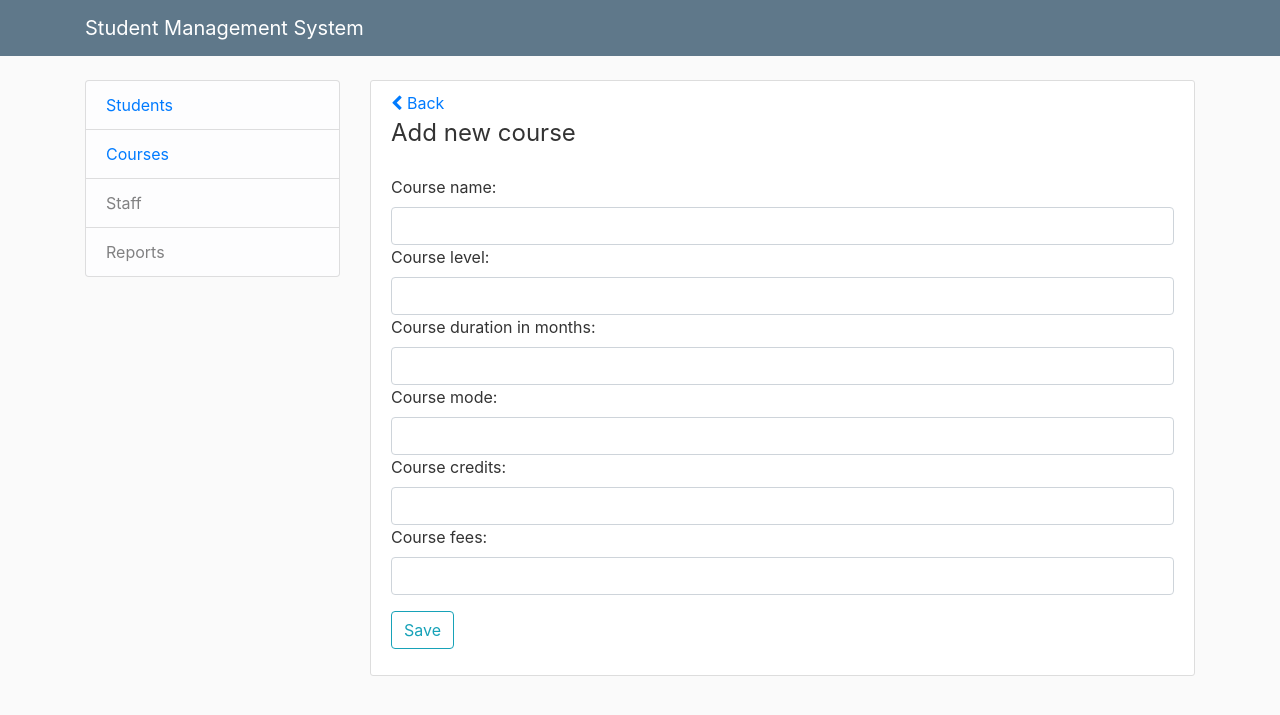
After one commit to ShanjidaS/StudentManagementSystem, a Django app: page /management/courses/add-course in a window 1280 px wide. The commit adds this page. Shown: the top 715 px of the page. Run offline with Django 3.2, Linux system fonts and the light colour scheme; some libraries are stand-ins or nearby versions.

Commit message:
Created a course model and course related templates and views.

```diff
--- a/management/admin.py
+++ b/management/admin.py
@@ -1,5 +1,6 @@
 from django.contrib import admin
-from .models import Person, Student
+from .models import Person, Student, Course
 
 admin.site.register(Person)
 admin.site.register(Student)
+admin.site.register(Course)
--- a/management/forms.py
+++ b/management/forms.py
@@ -6,7 +6,7 @@ class RegisterStudent(forms.Form):
     first_name = forms.CharField(max_length=50, widget=forms.TextInput(attrs={'class' : 'form-control'}))
     last_name = forms.CharField(max_length=50, widget=forms.TextInput(attrs={'class' : 'form-control'}))
     date_of_birth = forms.DateField(widget=forms.TextInput(attrs={'class' : 'form-control'}))
-    email = forms.CharField(max_length = 50, widget=forms.TextInput(attrs={'class' : 'form-control'}))
+    email = forms.EmailField(max_length = 50, widget=forms.TextInput(attrs={'class' : 'form-control'}))
     phone = forms.CharField(max_length=20, widget=forms.TextInput(attrs={'class' : 'form-control'}))
     address = forms.CharField(max_length=200, widget=forms.TextInput(attrs={'class' : 'form-control'}))
     degree_name = forms.CharField(max_length=50, widget=forms.TextInput(attrs={'class' : 'form-control'}))
@@ -23,3 +23,11 @@ class EditStudentDetails(forms.Form):
     degree_name = forms.CharField(max_length=50, widget=forms.TextInput(attrs={'class' : 'form-control'}))
     start_date = forms.DateField(widget=forms.TextInput(attrs={'class' : 'form-control'}))
     end_date = forms.DateField(widget=forms.TextInput(attrs={'class' : 'form-control'}))
+
+class AddCourse(forms.Form):
+    course_name = forms.CharField(max_length=50, widget=forms.TextInput(attrs={'class' : 'form-control'}))
+    course_level = forms.CharField(max_length=50, widget=forms.TextInput(attrs={'class' : 'form-control'}))
+    course_duration_in_months = forms.IntegerField(widget=forms.TextInput(attrs={'class' : 'form-control'}))
+    course_mode = forms.CharField(max_length=50, widget=forms.TextInput(attrs={'class' : 'form-control'}))
+    course_credits = forms.IntegerField(widget=forms.TextInput(attrs={'class' : 'form-control'}))
+    course_fees = forms.IntegerField(widget=forms.TextInput(attrs={'class' : 'form-control'}))
--- a/management/templates/management/base.html
+++ b/management/templates/management/base.html
@@ -52,7 +52,9 @@
                 <!-- Students -->
                 <a class="nav-item" href="{% url 'management-students' %}">Students</a>
               </li>
-              <li class="list-group-item list-group-item-light">Courses</li>
+              <li class="list-group-item list-group-item-light">
+                  <a class="nav-item" href="{% url 'management-courses' %}">Courses</a>
+              </li>
               <li class="list-group-item list-group-item-light">Staff</li>
               <li class="list-group-item list-group-item-light">Reports</li>
             </ul>
--- /dev/null
+++ b/management/templates/management/courses/add-course.html
@@ -0,0 +1,15 @@
+{% extends "management/base.html" %}
+{% block content %}
+        <form method = "POST">
+            {% csrf_token %}
+            <fieldset class="form-group">
+                <legend class="border-bottm mb-4">Add new course</legend>
+                <div class="overflow-auto mh-480px">
+                    {{ form }}
+                </div>
+            </fieldset>
+            <div class="form-group">
+                <button class="btn btn-outline-info" type="submit">Save</button>
+            </div>
+        </form>
+{% endblock content %}
--- a/management/urls.py
+++ b/management/urls.py
@@ -11,4 +11,8 @@ urlpatterns = [
     path('students/student-details/<int:studentid>', views.student_details, name='management-students-student-details'),
     path('students/edit-details/<int:studentid>', views.edit_student_details, name='management-students-edit-details'),
     path('students/delete-student/<int:studentid>', views.delete_student, name='management-students-delete-student'),
+    path('courses/', views.courses, name='management-courses'),
+    path('courses/add-course', views.add_course, name='management-courses-add-course'),
+    path('courses/view-all', views.view_all_courses, name='management-courses-view-all'),
+    path('courses/course-details/<int:course_id>', views.view_all_courses, name='management-courses-details'),
 ]
--- a/management/views.py
+++ b/management/views.py
@@ -1,8 +1,8 @@
 from django.shortcuts import render, get_object_or_404
-from .forms import RegisterStudent, EditStudentDetails
+from .forms import RegisterStudent, EditStudentDetails, AddCourse
 from django.contrib import messages
 from . import models
-from .models import Student
+from .models import Student, Course
 from django.shortcuts import redirect
 from django.core.exceptions import ObjectDoesNotExist
 
@@ -99,3 +99,39 @@ def delete_student(request, studentid):
         'student': student
     }
     return render(request, 'management/students/delete-student.html', context)
+
+def courses(request):
+    return render(request, 'management/courses/courses.html')
+
+
+def add_course(request):
+    if request.method == 'POST':
+        form = AddCourse(request.POST)
+        if form.is_valid():
+            obj = models.Course()
+            obj.course_name = form.cleaned_data['course_name']
+            obj.course_level = form.cleaned_data['course_level']
+            obj.course_duration_in_months = form.cleaned_data['course_duration_in_months']
+            obj.course_mode = form.cleaned_data['course_mode']
+            obj.course_credits = form.cleaned_data['course_credits']
+            obj.save()
+            messages.success(request, f'Course successfully added!' )
+    else:
+        form = AddCourse()
+    return render(request, 'management/courses/add-course.html', {'form' : form})
+
+def view_all_courses(request):
+    course_list = Course.objects.all()
+    context = {'course_list': course_list}
+    return render(request, 'management/courses/view-all.html', context)
+
+def course_details(request, course_id):
+    try:
+        course = Course.objects.get(pk=course_id)
+    except ObjectDoesNotExist:
+        return redirect('management-courses-view-all')
+
+    context = {
+        'course': course
+    }
+    return render(request, 'management/courses/course-details.html', context)
```
Also changed, not shown: management/models.py (+14 -1 lines), management/templates/management/courses/course-details.html (added, +41 -0 lines), management/templates/management/courses/courses.html (added, +8 -0 lines), management/templates/management/courses/view-all.html (added, +13 -0 lines).
